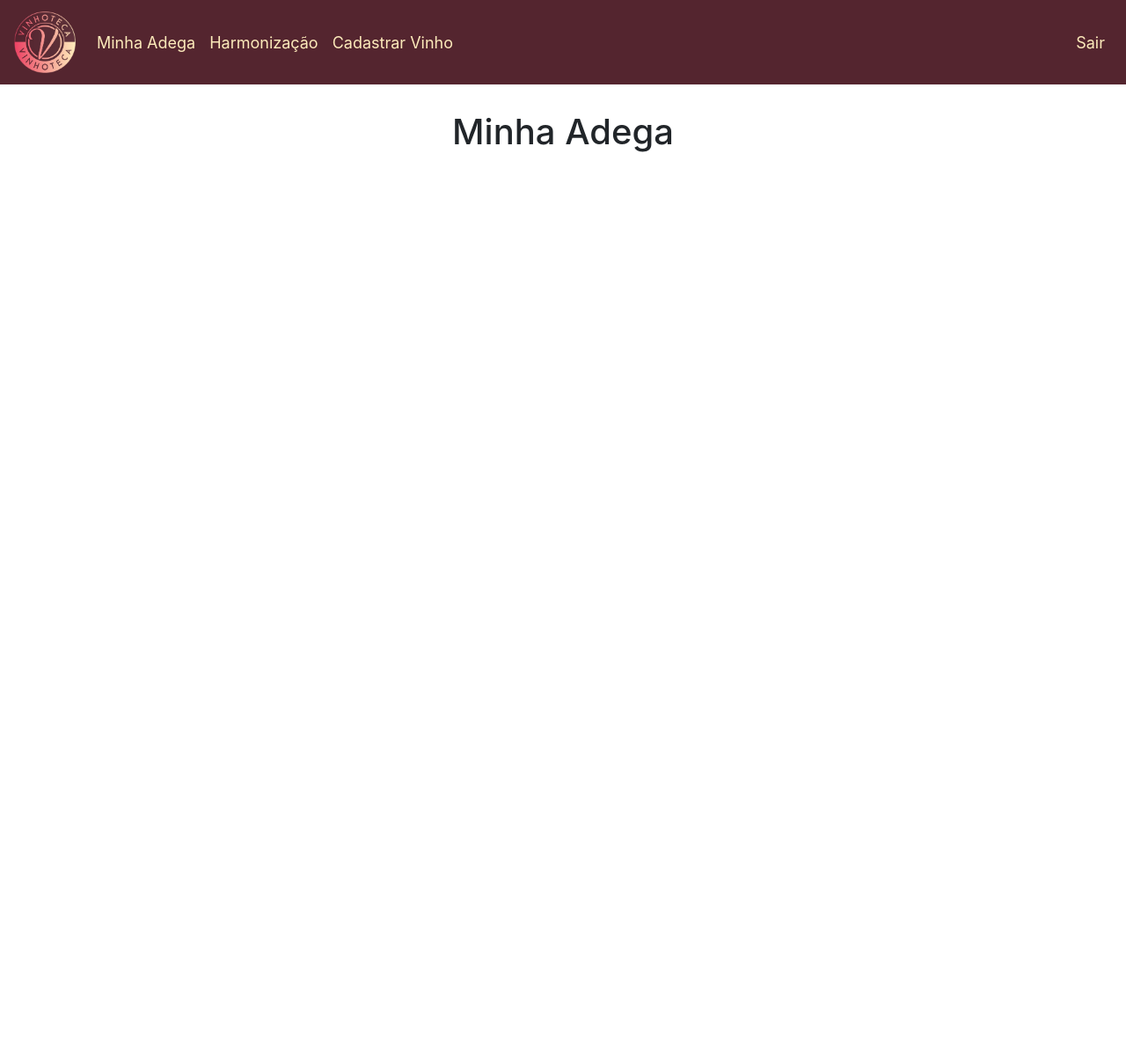
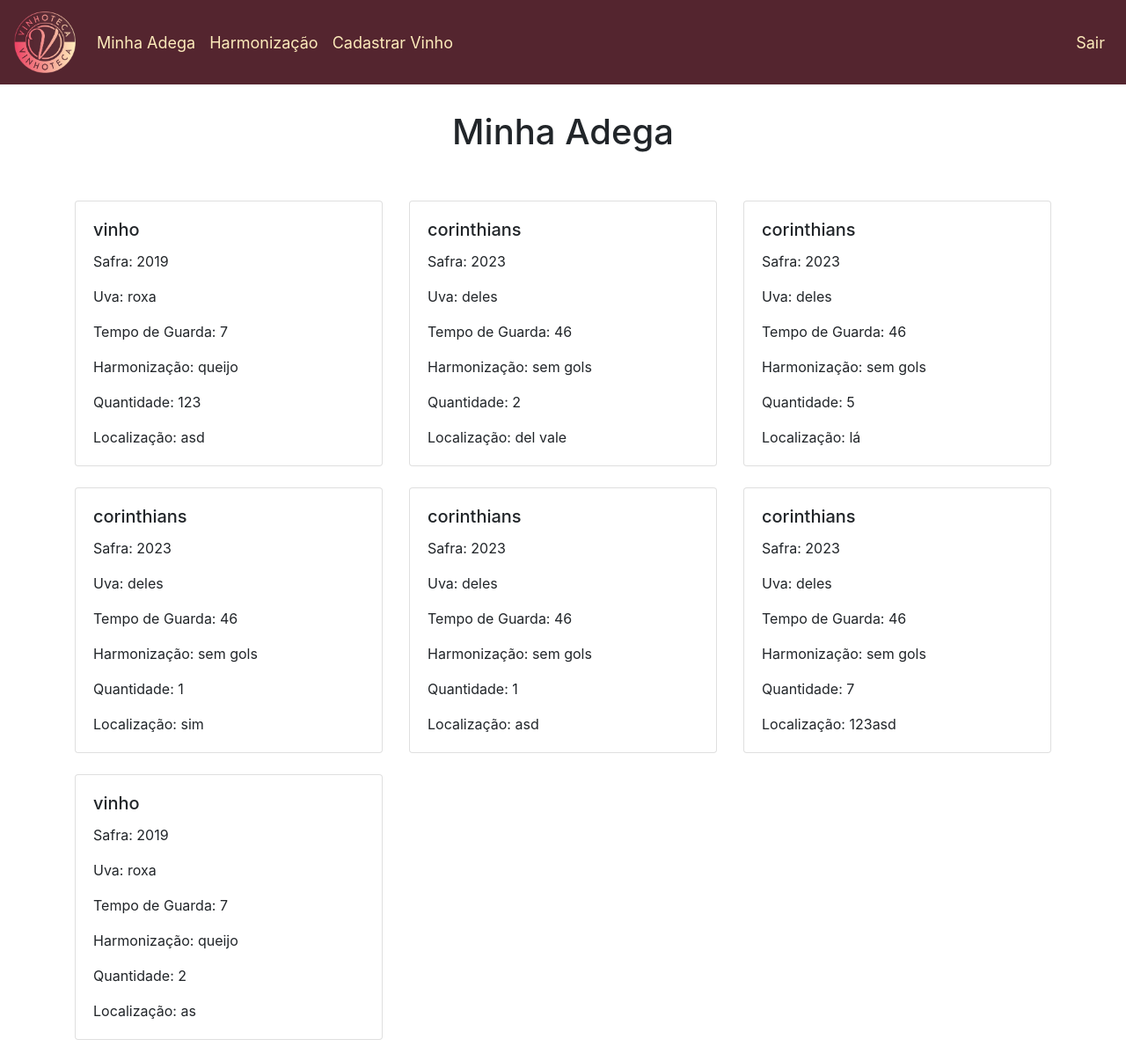
Before and after one commit to Maria0419/vinhoteca3, a Flask app: page / in a window 1280 px wide. Shown: the whole page at 88% size. Before the commit the page ends 173 px from the top, so only its background shows below. Run offline with Flask 3, Linux system fonts and the light colour scheme; a user stored in the database is signed in; some libraries are stand-ins or nearby versions.

Commit message:
minha adega merge

```diff
--- a/Vinhoteca/website/models.py
+++ b/Vinhoteca/website/models.py
@@ -20,6 +20,7 @@ class Vinhos(db.Model):
 class Inventario(db.Model):
     id = db.Column(db.Integer, primary_key=True)
     localizacao = db.Column(db.String(100))
+    quantidade = db.Column(db.Integer)
     user_id = db.Column(db.Integer, db.ForeignKey('user.id'))
     vinho_id = db.Column(db.Integer, db.ForeignKey('vinhos.id'))
 
--- a/Vinhoteca/website/templates/add_wine.html
+++ b/Vinhoteca/website/templates/add_wine.html
@@ -16,10 +16,8 @@
                     <label for="localizacao">Localização:</label>
                     <input type="text" class="form-control" name="localizacao" id="localizacao"> </input>
                 </div>
-            </form>
         </div>
         <div class="modal-footer">
-            <form method="POST">
                 <button type="submit" name="addvinho" class="btn btn-primary">Adicionar</button>
                 <a href="{{url_for('views.register')}}" class="btn btn-dark">Fechar</a>
             </form>
--- a/Vinhoteca/website/templates/home.html
+++ b/Vinhoteca/website/templates/home.html
@@ -1,6 +1,29 @@
 {% extends "base.html" %} {% block title %}Vinhoteca{% endblock %} {% block content
   %}
 <h1 align="center" style="padding-top: 30px; padding-bottom: 30px;">Minha Adega</h1>
+
+<div class="row mt-4">
+  {% for inventarios in inventario %}
+    {% for vinho in vinhos %}
+      {% if vinho.id == inventarios.vinho_id %}
+        <div class="col-md-4">
+          <div class="card mb-4 box-shadow">
+            <div class="card-body">
+              <h5 class="card-title">{{ vinho.nome }}</h5>
+              <p class="card-text">Safra: {{ vinho.safra }}</p>
+              <p class="card-text">Uva: {{ vinho.uva }}</p>
+              <p class="card-text">Tempo de Guarda: {{ vinho.tempodeguarda }}</p>
+              <p class="card-text">Harmonização: {{ vinho.harmonizacao }}</p>
+              <p class="card-text">Quantidade: {{ inventarios.quantidade }}</p>
+              <p class="card-text">Localização: {{ inventarios.localizacao }}</p>
+            </div>
+          </div>
+        </div>
+        {% endif %}
+    {% endfor %}
+  {% endfor %}
+</div>
+
 <!--
 <div id="carouselExampleIndicators" class="carousel slide" data-ride="carousel">
   <ol class="carousel-indicators">
--- a/Vinhoteca/website/views.py
+++ b/Vinhoteca/website/views.py
@@ -8,6 +8,7 @@ from fuzzywuzzy import process
 from . import db
 import json
 import csv
+from sqlalchemy import or_
 
 class Views:
     views = Blueprint('views', __name__)
@@ -15,8 +16,12 @@ class Views:
     @views.route('/', methods=['GET', 'POST'])
     @login_required
     def home():
-        vinhos = Vinhos.query.all()
-        return render_template("home.html", user=current_user)
+        inventarios_usuario = Inventario.query.filter_by(user_id=current_user.id).all()
+
+        vinhos_ids_distintos = set(inventario.vinho_id for inventario in inventarios_usuario)
+        vinhos_inventario = Vinhos.query.filter(Vinhos.id.in_(vinhos_ids_distintos)).all()
+
+        return render_template("home.html", vinhos=vinhos_inventario, inventario=inventarios_usuario, user=current_user)
 
     def validate_wine(nome, safra, uva, tempodeguarda, harmonizacao):
         if len(nome) < 1: # create a validate input function
@@ -105,10 +110,13 @@ class Views:
                 print(vinho_id)
                 localizacao = request.form.get('localizacao')
                 quantidade = request.form.get('quantidade')
-                print(localizacao)
-                print(quantidade)
+                print(current_user)
+
+                novo_inventario = Inventario(localizacao=localizacao, quantidade=quantidade, user_id=current_user.id, vinho_id=vinho_id)  #providing the schema for the note
+                db.session.add(novo_inventario) #adding the note to the database
+                db.session.commit()
 
                 flash('Vinho Adicionado!', category='success')
-                return render_template("home.html", user=current_user)
+                return redirect(url_for('views.home'))
 
         return render_template("add_wine.html", user=current_user)
```
Also changed, not shown: Vinhoteca/instance/database.db.
